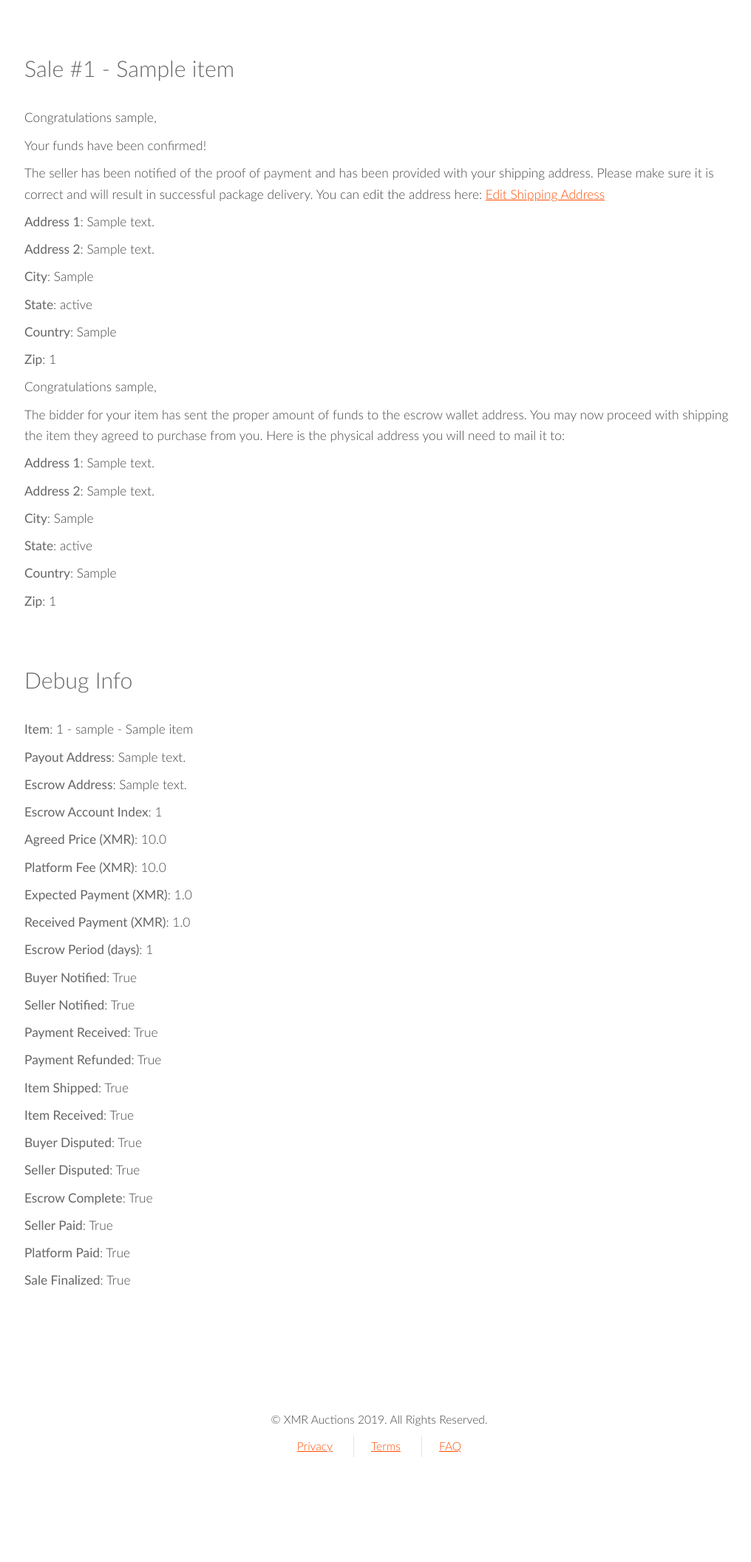
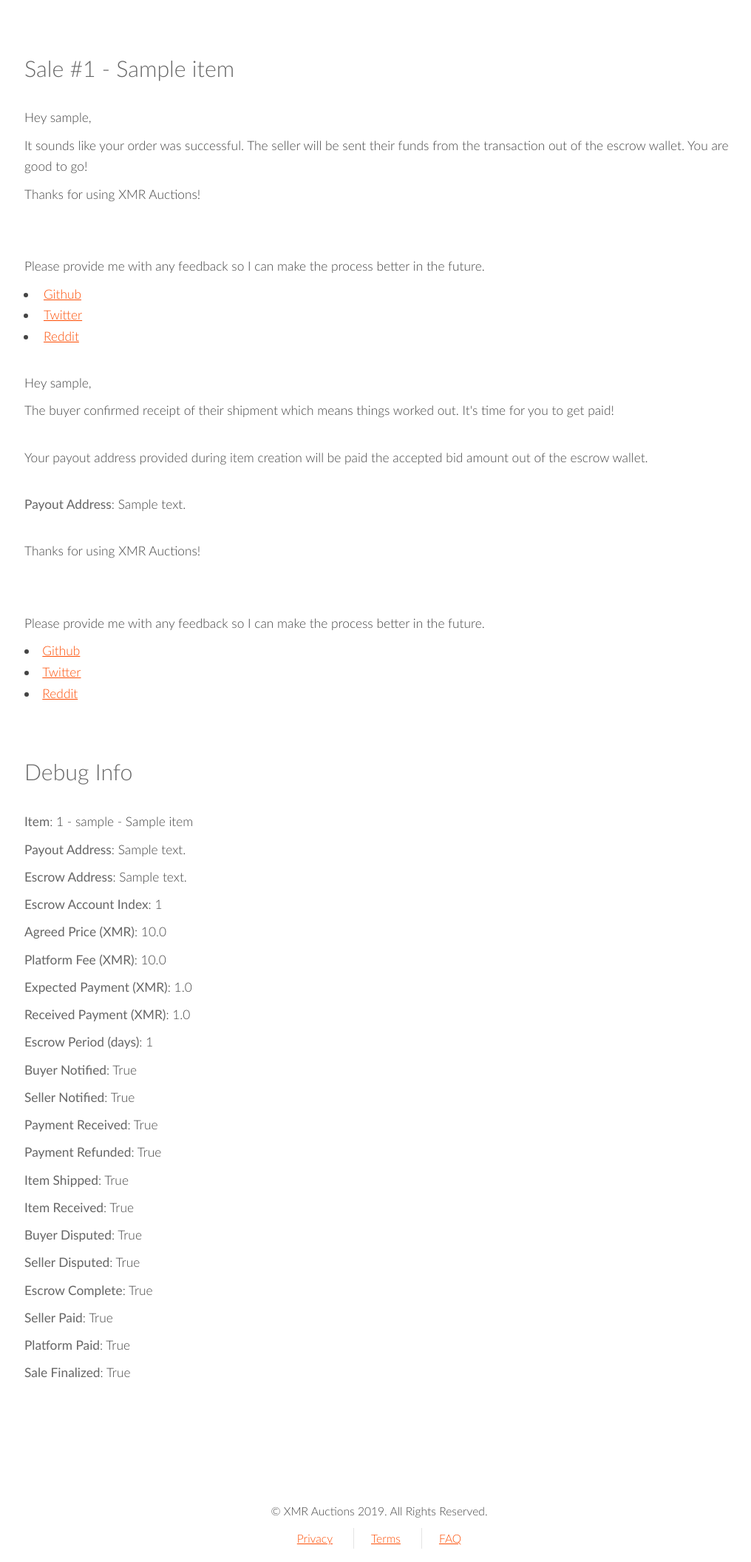
Before and after one commit to lalanza808/xmrauctions, a Django app: page /sales/1/ in a window 1280 px wide. Shown: the part 82-2194 px from the top of the page at 74% size, without its empty margins (127-1143 px from the left). Before the commit the page ends 2052 px from the top, so only its background shows below. Run offline with Django 3.2, Linux system fonts and the light colour scheme; a user stored in the database is signed in; tables that the repository leaves empty hold one stand-in row (values such as "Sample post"); parts of the project's set-up code (start-up, migrations or seed data) failed here and were passed over; some libraries are stand-ins or nearby versions.

Commit message:
complete sale workflow and views

```diff
--- a/sales/models.py
+++ b/sales/models.py
@@ -16,8 +16,10 @@
     received_payment_xmr = models.FloatField(default=0.0)
     escrow_period_days = models.PositiveSmallIntegerField(default=settings.ESCROW_PERIOD_DAYS)
     buyer_notified = models.BooleanField(default=False)
+    buyer_notified_of_shipment = models.BooleanField(default=False)
     payment_received = models.BooleanField(default=False)
     seller_notified = models.BooleanField(default=False)
+    seller_notified_of_receipt = models.BooleanField(default=False)
     payment_refunded = models.BooleanField(default=False)
     item_shipped = models.BooleanField(default=False)
     item_received = models.BooleanField(default=False)
@@ -25,6 +27,7 @@
     seller_disputed = models.BooleanField(default=False)
     escrow_complete = models.BooleanField(default=False)
     seller_paid = models.BooleanField(default=False)
+    seller_notified_of_payout = models.BooleanField(default=False)
     platform_paid = models.BooleanField(default=False)
     sale_finalized = models.BooleanField(default=False)
 
--- a/sales/urls.py
+++ b/sales/urls.py
@@ -4,4 +4,6 @@
 
 urlpatterns = [
     path('<int:bid_id>/', views.get_sale, name='get_sale'),
+    path('<int:sale_id>/confirm_shipment/', views.confirm_shipment, name='confirm_shipment'),
+    path('<int:sale_id>/confirm_receipt/', views.confirm_receipt, name='confirm_receipt')
 ]
--- a/sales/views.py
+++ b/sales/views.py
@@ -7,7 +7,6 @@
 from core.models import UserShippingAddress
 from bids.models import ItemBid
 from sales.models import ItemSale
-
 
 
 @login_required
@@ -32,3 +31,33 @@
     }
 
     return render(request, 'sales/get_sale.html', context)
+
+@login_required
+def confirm_shipment(request, sale_id):
+    sale = ItemSale.objects.get(id=sale_id)
+
+    # Only proceed if current user is the seller
+    if request.user == sale.item.owner:
+        sale.item_shipped = True
+        sale.save()
+        messages.success(request, "Package sent, buyer notified!")
+        return HttpResponseRedirect(reverse('get_sale', args=[sale.bid.id]))
+    else:
+        messages.error(request, "You can't confirm a package shipment for an item you don't own.")
+        return HttpResponseRedirect(reverse('home'))
+
+
+
+@login_required
+def confirm_receipt(request, sale_id):
+    sale = ItemSale.objects.get(id=sale_id)
+
+    # Do not proceed unless current user is the buyer
+    if request.user == sale.bid.bidder:
+        sale.item_received = True
+        sale.save()
+        messages.success(request, "Item received!")
+        return HttpResponseRedirect(reverse('get_sale', args=[sale.bid.id]))
+    else:
+        messages.error(request, "You can't confirm receipt of an item you didn't purchase.")
+        return HttpResponseRedirect(reverse('home'))
--- a/web/templates/sales/get_sale.html
+++ b/web/templates/sales/get_sale.html
@@ -22,17 +22,18 @@
       <h2>Need a Wallet?</h2>
       <p class="sale-info">Try out these popular Monero wallet projects:</p>
       <ul>
-        <li><a href="https://cakewallet.com/" target="_blank">CakeWallet</a></li>
-        <li><a href="https://www.monerujo.io/" target="_blank">Monerujo</a></li>
-        <li><a href="https://mymonero.com/" target="_blank">MyMonero</a></li>
+        <li><a href="https://www.getmonero.org/downloads/" target="_blank">Official Community Funded Monero Software (desktop)</a></li>
+        <li><a href="https://cakewallet.com/" target="_blank">CakeWallet (iOS, Android)</a></li>
+        <li><a href="https://www.monerujo.io/" target="_blank">Monerujo (Android)</a></li>
+        <li><a href="https://mymonero.com/" target="_blank">MyMonero (Desktop, Web)</a></li>
       </ul>
-      {% elif sale.payment_received %}
+      {% elif sale.payment_received and sale.item_shipped == False %}
       <p class="sale-info">Congratulations {{ sale.bid.bidder.username }},</p>
       <p class="sale-info">Your funds have been confirmed!</p>
       <p class="sale-info">
         The seller has been notified of the proof of payment and has been provided with your shipping address.
         Please make sure it is correct and will result in successful package delivery.
-        You can edit the address here: <a href="{% url 'edit_shipping' %}">Edit Shipping Address</a>
+        You can edit the address here: <a href="{% url 'edit_shipping' %}" target="_blank">Edit Shipping Address</a>
       </p>
       <p class="sale-info"><strong>Address 1</strong>: {{ shipping_address.address1 }}</p>
       <p class="sale-info"><strong>Address 2</strong>: {{ shipping_address.address2 }}</p>
@@ -40,6 +41,29 @@
       <p class="sale-info"><strong>State</strong>: {{ shipping_address.state }}</p>
       <p class="sale-info"><strong>Country</strong>: {{ shipping_address.country }}</p>
       <p class="sale-info"><strong>Zip</strong>: {{ shipping_address.zip }}</p>
+      {% elif sale.item_shipped and sale.item_received == False %}
+      <p class="sale-info">Congratulations {{ sale.bid.bidder.username }},</p>
+      <p class="sale-info">
+        The seller has shipped the item, now you need to wait for it to arrive.
+        When it does arrive please click the button below to confirm.
+      </p>
+      <p class="sale-info">Stay tuned for updates and thanks for using {{ site_meta.name }}!</p>
+      <img src="{% static 'images/monero-symbol-800.png' %}" width=200>
+      <hr>
+      <hr>
+      <p>Click here when you have received your package:</p>
+      <p class="sale-info"><a href="{% url 'confirm_receipt' sale.id %}" class="button">Confirm Item Received</a></p>
+      {% elif sale.item_received %}
+      <p class="sale-info">Hey {{ sale.bid.bidder.username }},</p>
+      <p class="sale-info">It sounds like your order was successful. The seller will be sent their funds from the transaction out of the escrow wallet. You are good to go!</p>
+      <p class="sale-info">Thanks for using {{ site_meta.name }}!</p>
+      <hr>
+      <p class="sale-info">Please provide me with any feedback so I can make the process better in the future.</p>
+      <ul>
+        <li><a href="https://github.com/lalanza808/xmrauctions">Github</a>
+        <li><a href="https://twitter.com/lza_menace">Twitter</a></li>
+        <li><a href="https://www.reddit.com/user/catacombkid1">Reddit</a></li>
+      </ul>
       {% endif %}
     {% endif %}
 
@@ -55,7 +79,7 @@
         No action is needed from you at this time, but you will be notified you when there is.
       </p>
       <p class="sale-info">Congratulations on the sale!</p>
-      {% elif sale.payment_received %}
+      {% elif sale.payment_received and sale.item_shipped == False %}
       <p class="sale-info">Congratulations {{ sale.item.owner.username }},</p>
       <p class="sale-info">
         The bidder for your item has sent the proper amount of funds to the escrow wallet address.
@@ -68,8 +92,28 @@
       <p class="sale-info"><strong>State</strong>: {{ shipping_address.state }}</p>
       <p class="sale-info"><strong>Country</strong>: {{ shipping_address.country }}</p>
       <p class="sale-info"><strong>Zip</strong>: {{ shipping_address.zip }}</p>
+      <br>
+      <p class="sale-info">If you have shipped the item please confirm by clicking this button:</p>
+      <p class="sale-info"><a href="{% url 'confirm_shipment' sale.id %}" class="button">Confirm Item Shipped</a></p>
+      {% elif sale.item_shipped and sale.item_received == False %}
+      <p class="sale-info">Hello {{ sale.item.owner.username }},</p>
+      <p class="sale-info">You've shipped the item, now you need to wait for the buyer to confirm they received it on their end.</p>
+      <p class="sale-info">Stay tuned for updates and thanks for using {{ site_meta.name }}!</p>
+      <img src="{% static 'images/monero-symbol-800.png' %}" width=200>
+      {% elif sale.item_received %}
+      <p class="sale-info">Hey {{ sale.item.owner.username }},</p>
+      <p class="sale-info">The buyer confirmed receipt of their shipment which means things worked out. It's time for you to get paid!<p>
+      <p class="sale-info">Your payout address provided during item creation will be paid the accepted bid amount out of the escrow wallet.<p>
+      <p class="sale-info"><strong>Payout Address</strong>: {{ sale.item.payout_address }}<p>
+      <p class="sale-info">Thanks for using {{ site_meta.name }}!</p>
+      <hr>
+      <p class="sale-info">Please provide me with any feedback so I can make the process better in the future.</p>
+      <li><a href="https://github.com/lalanza808/xmrauctions">Github</a>
+      <li><a href="https://twitter.com/lza_menace">Twitter</a></li>
+      <li><a href="https://www.reddit.com/user/catacombkid1">Reddit</a></li>
       {% endif %}
     {% endif %}
+
     {% if site_meta.debug %}
     <hr>
     <h2>Debug Info</h2>
--- a/web/templates/sales/notify/funds_received/seller/subject.txt
+++ b/web/templates/sales/notify/funds_received/seller/subject.txt
@@ -1 +1 @@
-[{{ site_name }}] Funds Received! (#{{ sale.bid.id }})
+[{{ site_name }}] Funds Received! (#{{ sale.id }})
--- /dev/null
+++ b/web/templates/sales/notify/item_shipped/buyer/subject.txt
@@ -0,0 +1 @@
+[{{ site_name }}] Item Shipped! (#{{ sale.id }})
--- /dev/null
+++ b/web/templates/sales/notify/sale_completed/seller/subject.txt
@@ -0,0 +1 @@
+[{{ site_name }}] Sale completed! (#{{ sale.id }})
--- a/web/templates/sales/notify/sale_created/buyer/subject.txt
+++ b/web/templates/sales/notify/sale_created/buyer/subject.txt
@@ -1 +1 @@
-[{{ site_name }}] Sale Created! (#{{ sale.bid.id }})
+[{{ site_name }}] Sale Created! (#{{ sale.id }})
```
Also changed, not shown: sales/tasks.py (+89 -14 lines), web/templates/sales/notify/item_shipped/buyer/body.txt (added, +9 -0 lines), web/templates/sales/notify/sale_completed/seller/body.txt (added, +9 -0 lines), sales/migrations/0002_auto_20200107_0910.py (added).
